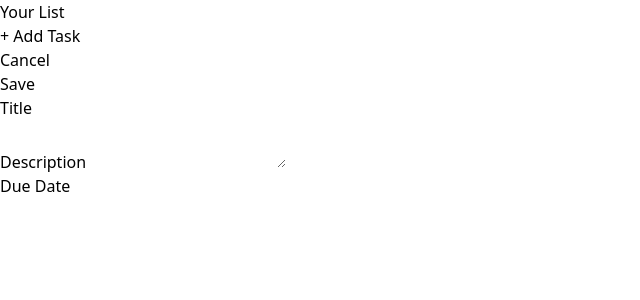
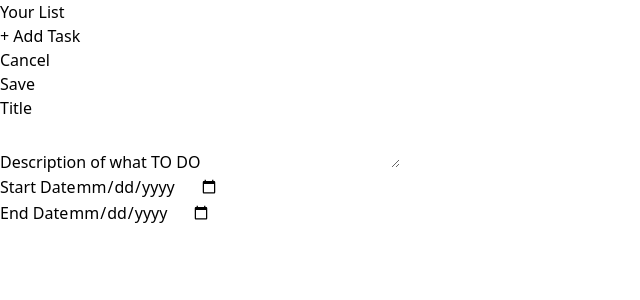
Before and after one commit to Michael-Emad-Ramzy/To-Do-list, a React (Vite) app: page / in a window 1280 px wide. Both pictures are taken after a click on the button "+ Add Task". Shown: the top 300 px of the page, without its empty margins (0-640 px from the left). Built offline with nearby package versions, Linux system fonts and the light colour scheme.

Commit message:
collecting user inputs with refs and forwardedRef

```diff
--- a/src/App.jsx
+++ b/src/App.jsx
@@ -1,36 +1,47 @@
 import { useState } from "react";
 import NewTask from "./components/NewTask.jsx";
 import NoTaskSelected from "./components/NoTaskSelected.jsx";
-import Sidebar from "./components/SideBar.jsx";
-
-
+import Sidebar from "./components/Sidebar.jsx";
 
 function App() {
-  const[taskState , setTaskState]=useState({
+  const [taskState, setTaskState] = useState({
     selectedTaskId: undefined,
-    tasks:[]
+    tasks: [],
   });
 
-  function handleStartAddTask(){
-    setTaskState(prevState=>{
+  function handleStartAddTask() {
+    setTaskState((prevState) => {
       return {
         ...prevState,
-        selectedTaskId: null
+        selectedTaskId: null,
       };
     });
   }
 
-  let content ;
+  function handleAddTask(taskData) {
+    setTaskState((prevState) => {
+      const newTask = {
+        ...taskData,
+        id: Math.random(),
+      };
+      return {
+        ...prevState,
+        tasks: [...prevState.tasks, newTask],
+      };
+    });
+  }
+
+  let content;
 
   if (taskState.selectedTaskId === null) {
-    content = <NewTask />
-  } else if (taskState.selectedTaskId === undefined){
-    content=<NoTaskSelected onStartAddTask={handleStartAddTask}/>
+    content = <NewTask onAdd={handleAddTask} />;
+  } else if (taskState.selectedTaskId === undefined) {
+    content = <NoTaskSelected onStartAddTask={handleStartAddTask} />;
   }
 
   return (
     <main className=" h-screen my-8 flex gap-8">
-      <Sidebar onStartAddTask={handleStartAddTask}/>
+      <Sidebar onStartAddTask={handleStartAddTask} />
       {content}
     </main>
   );
--- a/src/components/Buttons.jsx
+++ b/src/components/Buttons.jsx
@@ -1,6 +1,6 @@
 export default function Button({ children , ...props }) {
   return (
-    <button className=" px-6 ml-5 mt-4 py-2 text-xs md:text-base rounded-md bg-[#305aa4] text-stone-100 hover:bg-[#23477e] hover:text-stone-200" {...props}>
+    <button className=" px-6 ml-5 mt-4 py-2 text-xs md:text-base rounded-md bg-[#4b7bcd] text-stone-100 hover:bg-[#71a9fd] hover:text-stone-700" {...props}>
       {children}
     </button>
   );
--- a/src/components/Input.jsx
+++ b/src/components/Input.jsx
@@ -1,18 +1,21 @@
-export default function Input({ label, textarea, ...props }) {
+import { forwardRef } from "react";
+
+const Input = forwardRef(function Input({ label, textarea, ...props }, ref) {
   const classes =
-    "w-full p-1 border-b-2 rounded-sm border-stone-300 bg-stone-200 text-stone-600 focus:outline-none focus:border-stone-600";
+    "w-full p-1 border-b-[0.35rem] rounded-sm border-[#164391] bg-stone-200 text-stone-600 focus:outline-none focus:border-[#4b7bcd]";
 
   return (
-    <p className=" flex flex-col gap-1 my-4 ">
-      <label className=" text-sm font-bold uppercase text-stone-500 ">
+    <p className=" flex flex-col gap-1 my-4">
+      <label className=" text-sm font-bold uppercase text-[#71a9fd]">
         {label}
       </label>
       {textarea ? (
-        <textarea className={classes} {...props} />
+        <textarea ref={ref} className={classes} {...props} />
       ) : (
-        <input className={classes} {...props} />
+        <input ref={ref} className={classes} {...props} />
       )}
     </p>
+  );
+});
 
-  );
-}
+export default Input;
--- a/src/components/NewTask.jsx
+++ b/src/components/NewTask.jsx
@@ -1,22 +1,49 @@
+import { useRef } from "react";
 import Input from "./Input.jsx";
 
-export default function NewTask() {
+export default function NewTask({ onAdd }) {
+  const title = useRef();
+  const description = useRef();
+  const startDate = useRef();
+  const endDate = useRef();
+
+  function handleSave() {
+    const enteredTitle = title.current.value;
+    const enteredDescription = description.current.value;
+    const enteredStartDate = startDate.current.value;
+    const enteredEndDate = endDate.current.value;
+    //validation
+
+    onAdd({
+      title: enteredTitle,
+      description: enteredDescription,
+      startDate: enteredStartDate,
+      endDate: enteredEndDate,
+    });
+  }
+
   return (
-    <div className=" w-[35rem] mt-16">
+    <div className=" w-[35rem] mt-36 ml-80">
       <menu className=" flex items-center justify-end gap-4 my-4">
         <li>
-          <button className=" text-stone-800 hover:text-stone-950">
+          <button className=" text-stone-300 hover:text-stone-50">
             Cancel
           </button>
         </li>
         <li>
-          <button className=" px-6 py-2 rounded-md bg-stone-800 text-stone-50 hover:bg-stone-950">Save</button>
+          <button
+            onClick={handleSave}
+            className=" px-6 py-2 rounded-md bg-stone-500 text-stone-50 hover:bg-stone-600"
+          >
+            Save
+          </button>
         </li>
       </menu>
       <div>
-        <Input label="Title" />
-        <Input label="Description" textarea />
-        <Input label="Due Date" />
+        <Input type="text" ref={title} label="Title" />
+        <Input ref={description} label="Description of what TO DO" textarea />
+        <Input type="date" ref={startDate} label="Start Date" />
+        <Input type="date" ref={endDate} label="End Date" />
       </div>
     </div>
   );
--- a/src/components/Sidebar.jsx
+++ b/src/components/Sidebar.jsx
@@ -1,8 +1,8 @@
 import Button from "./Buttons";
 export default function Sidebar({onStartAddTask}) {
   return (
-    <aside className=" w-1/3 px-8 py-16 bg-[#47B5FF] text-stone-50 md:w-72 rounded-r-xl">
-      <h2 className="mb-6 ml-8 font-bold uppercase md:text-xl text-stone-900">
+    <aside className=" w-1/3 px-8 py-16 bg-[#245f87] text-stone-50 md:w-72 rounded-r-xl">
+      <h2 className="mb-6 ml-8 font-bold uppercase md:text-xl text-stone-100">
         Your List
       </h2>
       <div>
```
